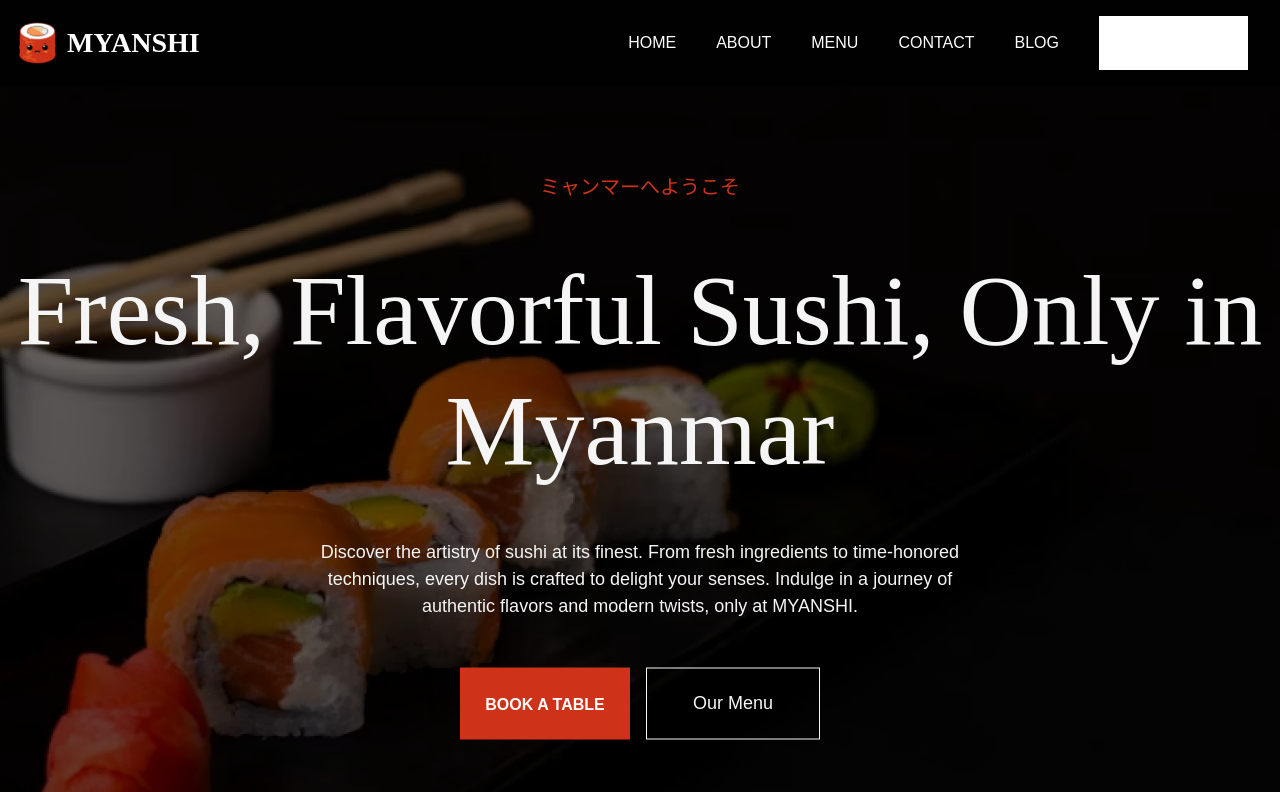
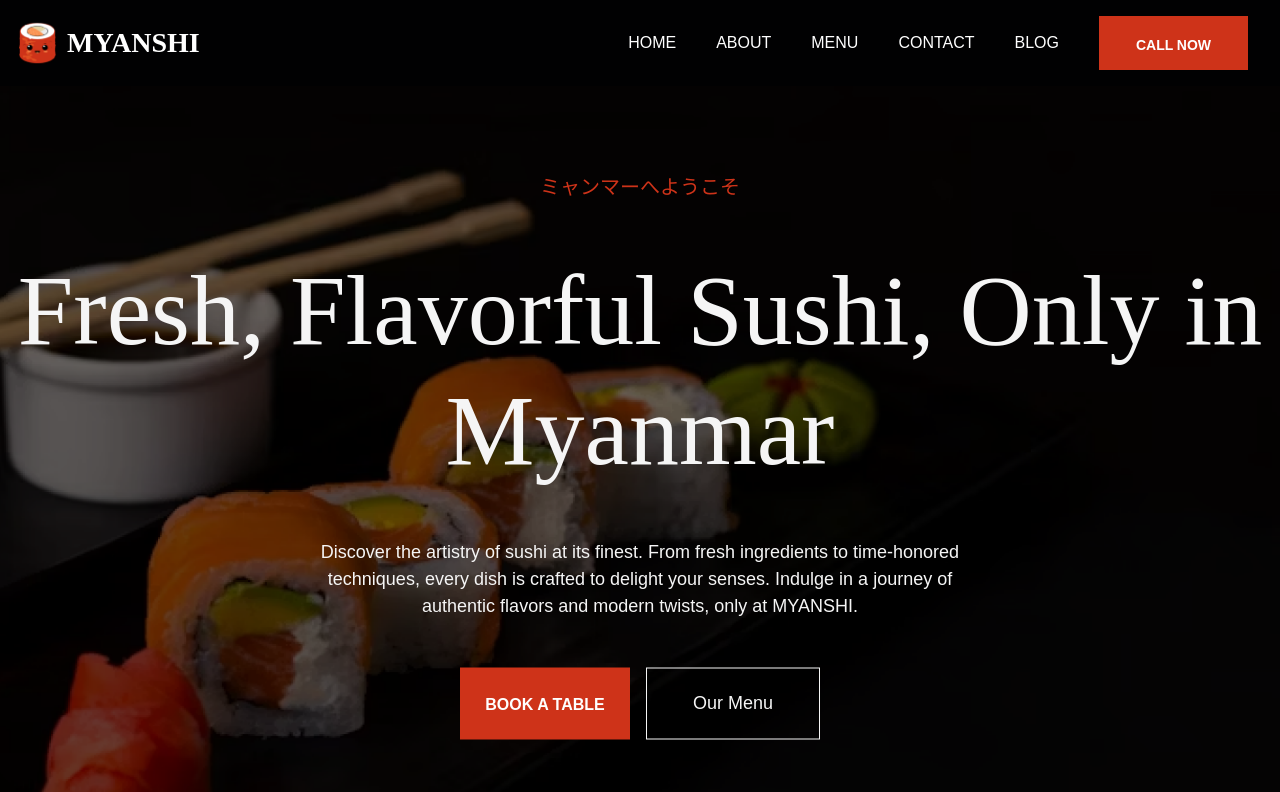
Before and after one commit to Khant-Min-Htut/mcf10_mcp7_myanshi_web, a React (Vite) app: page / in a window 1280 px wide. Shown: the top 792 px of the page. Built offline with nearby package versions, Linux system fonts and the light colour scheme.

Commit message:
change header button color

```diff
--- a/src/buttons/CallNowBtn.jsx
+++ b/src/buttons/CallNowBtn.jsx
@@ -3,7 +3,7 @@ import React from "react";
 const CallNowBtn = ({ text, className }) => {
   return (
     <button
-      className={`bg-white h-[54px] w-[149px] px-8 py-4 gap-[10px] transition duration-300 hover:bg-[rgba(184,26,0,1)] ${className}`}
+      className={`bg-primary-color h-[54px] w-[149px] px-8 py-4 gap-[10px] transition duration-300 hover:bg-[rgba(184,26,0,1)] ${className}`}
     >
       <span className="text-[14px] leading-[21.6px] font-[700] text-white font-satoshi w-[85px] h-[22px]">
         {text}
```
